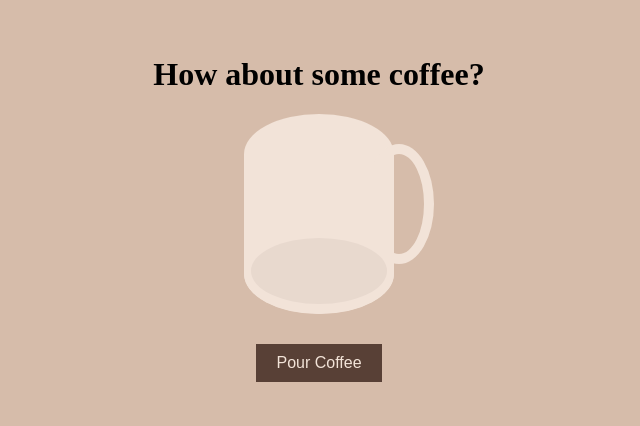
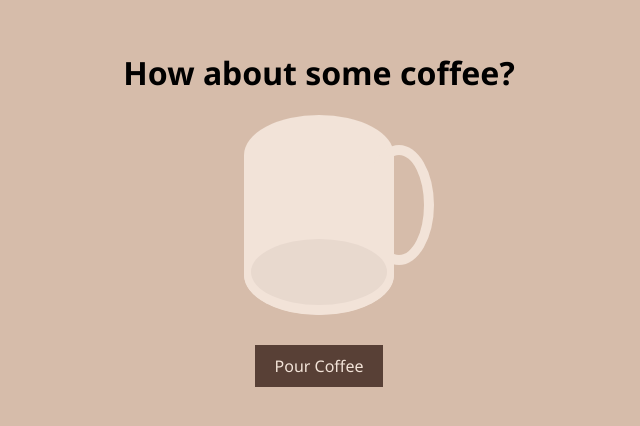
Before and after one commit to sh-mug/sh-mug.github.io, a plain HTML site: page index.html in a window 1280 px wide. Shown: the part 200-626 px from the top of the page, without its empty margins (321-961 px from the left). Drawn offline with Linux system fonts and the light colour scheme.

Commit message:
changed around fonts * font unified across platforms * h1 font-size adapted to the screen

```diff
--- a/index.html
+++ b/index.html
@@ -5,6 +5,9 @@
         <meta name="viewport" content="width=device-width, initial-scale=1.0" />
         <title>How about some coffee?</title>
         <link rel="stylesheet" href="styles.css" />
+        <link rel="preconnect" href="https://fonts.googleapis.com">
+        <link rel="preconnect" href="https://fonts.gstatic.com" crossorigin>
+        <link href="https://fonts.googleapis.com/css2?family=Noto+Sans:wght@100..900&display=swap" rel="stylesheet">
     </head>
 
     <body>
--- a/styles.css
+++ b/styles.css
@@ -7,8 +7,16 @@ body {
     background-color: #d6bcaa;
 }
 
+* {
+    font-family: 'Noto sans', sans-serif;
+}
+
 a {
     color: #d6bcaa;
+}
+
+h1 {
+    font-size: min(2em, 7.5vw);
 }
 
 .link {
```
